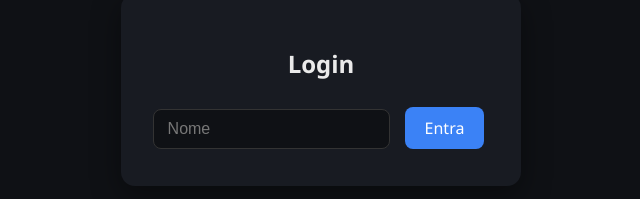
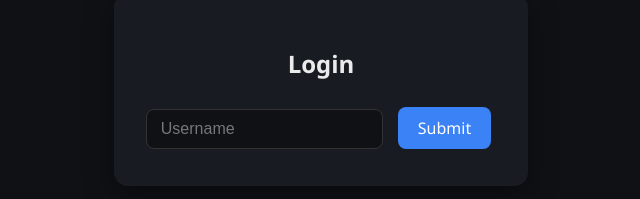
Before and after one commit to LorenzoDOrtona/Tris_Inception, a React (Vite) app in the folder frontend/: page / in a window 1280 px wide. Shown: the part 357-556 px from the top of the page, without its empty margins (319-959 px from the left). Built offline with nearby package versions, Linux system fonts and the light colour scheme.

Commit message:
text fix

```diff
--- a/frontend/src/App.jsx
+++ b/frontend/src/App.jsx
@@ -228,8 +228,8 @@ const renderBoard = () => {
         <div className="card">
           <h2>Login</h2>
           <form onSubmit={handleLogin}>
-            <input type="text" placeholder="Nome" value={playerName} onChange={e => setPlayerName(e.target.value)} />
-            <button type="submit">Entra</button>
+            <input type="text" placeholder="Username" value={playerName} onChange={e => setPlayerName(e.target.value)} />
+            <button type="submit">Submit</button>
           </form>
         </div>
       )}
```
